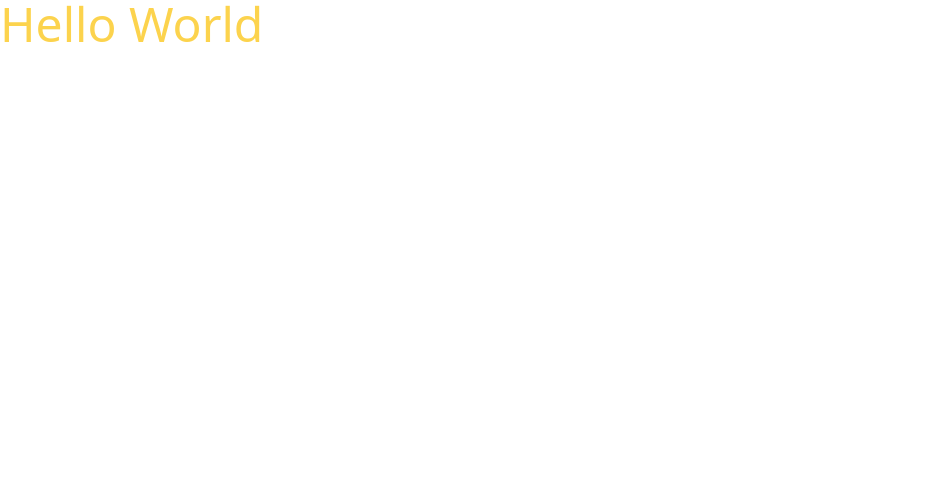
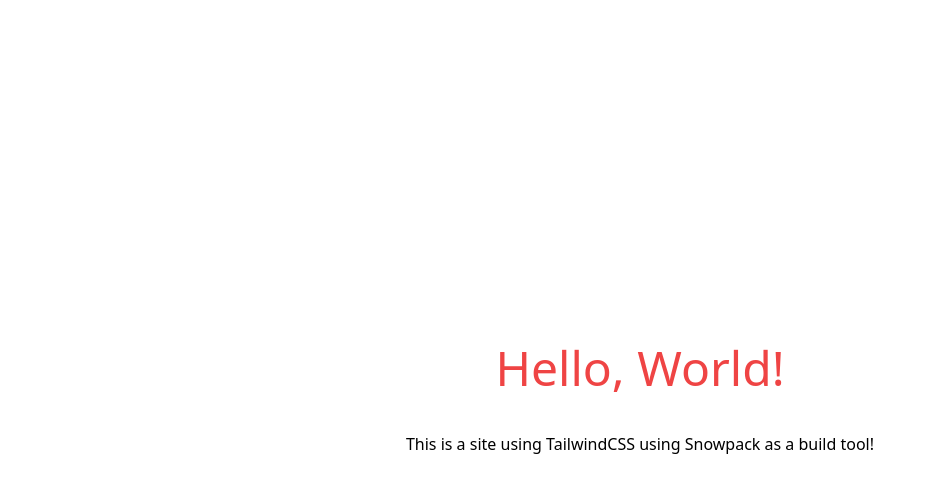
Before and after one commit to nicelion/tailwindcss-snowpack-template, a website built with Vite: page src/index.html in a window 1280 px wide. Shown: the whole page, without its empty margins (0-932 px from the left). Built offline with nearby package versions, Linux system fonts and the light colour scheme.

Commit message:
Added template content

```diff
--- a/src/index.html
+++ b/src/index.html
@@ -1,11 +1,4 @@
 <!DOCTYPE html>
-<!--
-    Tailwind CSS Snowpack Template
-    By Ian Thompson
-
-    Nice Lion Technologies
-
- -->
 <html lang="en">
 <head>
     <meta charset="UTF-8">
@@ -15,7 +8,12 @@
     <title>Template Site</title>
 </head>
 <body>
-    <h1 class="text-yellow-300 text-5xl">Hello World</h1>
+    <div class="flex h-screen">
+        <div class="m-auto text-center space-y-10">
+            <h1 class="text-red-500 text-5xl">Hello, World!</h1>
+            <p>This is a site using TailwindCSS using Snowpack as a build tool!</p>
+        </div>
+    </div>
 
 </body>
 <script type="module" src="index.js"></script>
```
